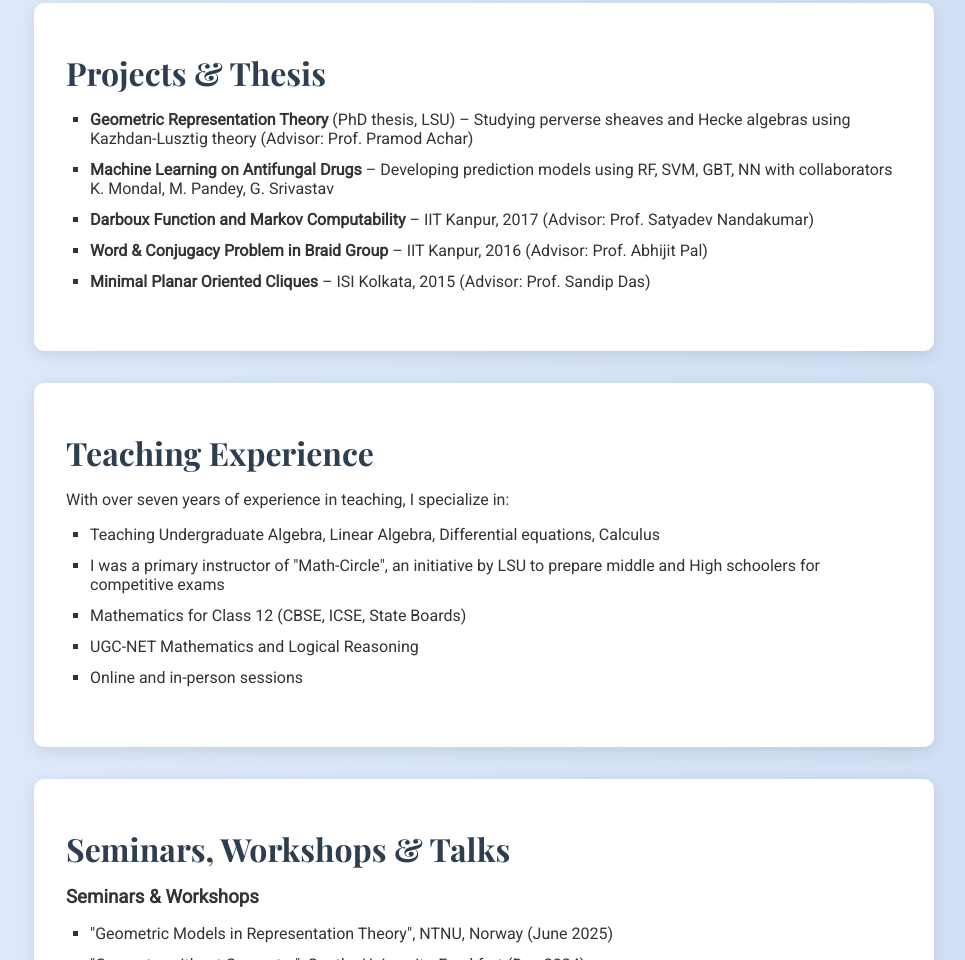
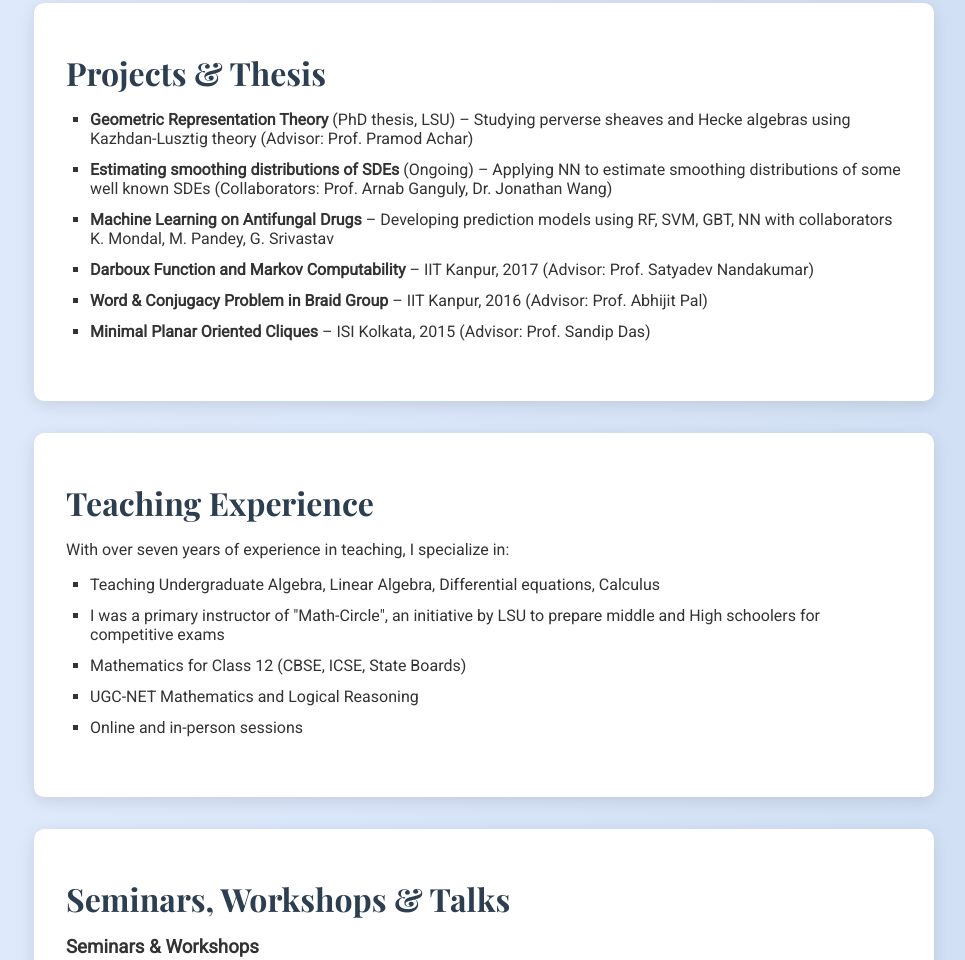
Before and after one commit to macthesixth/aneekmaiti.github.io, a plain HTML site: page index.html in a window 1280 px wide. Shown: the part 952-1912 px from the top of the page, without its empty margins (156-1121 px from the left). Drawn offline with nearby package versions, Linux system fonts and the light colour scheme.

Commit message:
Update index.html

```diff
--- a/index.html
+++ b/index.html
@@ -56,6 +56,7 @@
     <h2>Projects & Thesis</h2>
     <ul>
       <li><strong>Geometric Representation Theory</strong> (PhD thesis, LSU) – Studying perverse sheaves and Hecke algebras using Kazhdan-Lusztig theory (Advisor: Prof. Pramod Achar)</li>
+      <li><strong>Estimating smoothing distributions of SDEs</strong> (Ongoing) – Applying NN to estimate smoothing distributions of some well known SDEs (Collaborators: Prof. Arnab Ganguly, Dr. Jonathan Wang)</li>
       <li><strong>Machine Learning on Antifungal Drugs</strong> – Developing prediction models using RF, SVM, GBT, NN with collaborators K. Mondal, M. Pandey, G. Srivastav</li>
       <li><strong>Darboux Function and Markov Computability</strong> – IIT Kanpur, 2017 (Advisor: Prof. Satyadev Nandakumar)</li>
       <li><strong>Word & Conjugacy Problem in Braid Group</strong> – IIT Kanpur, 2016 (Advisor: Prof. Abhijit Pal)</li>
```
